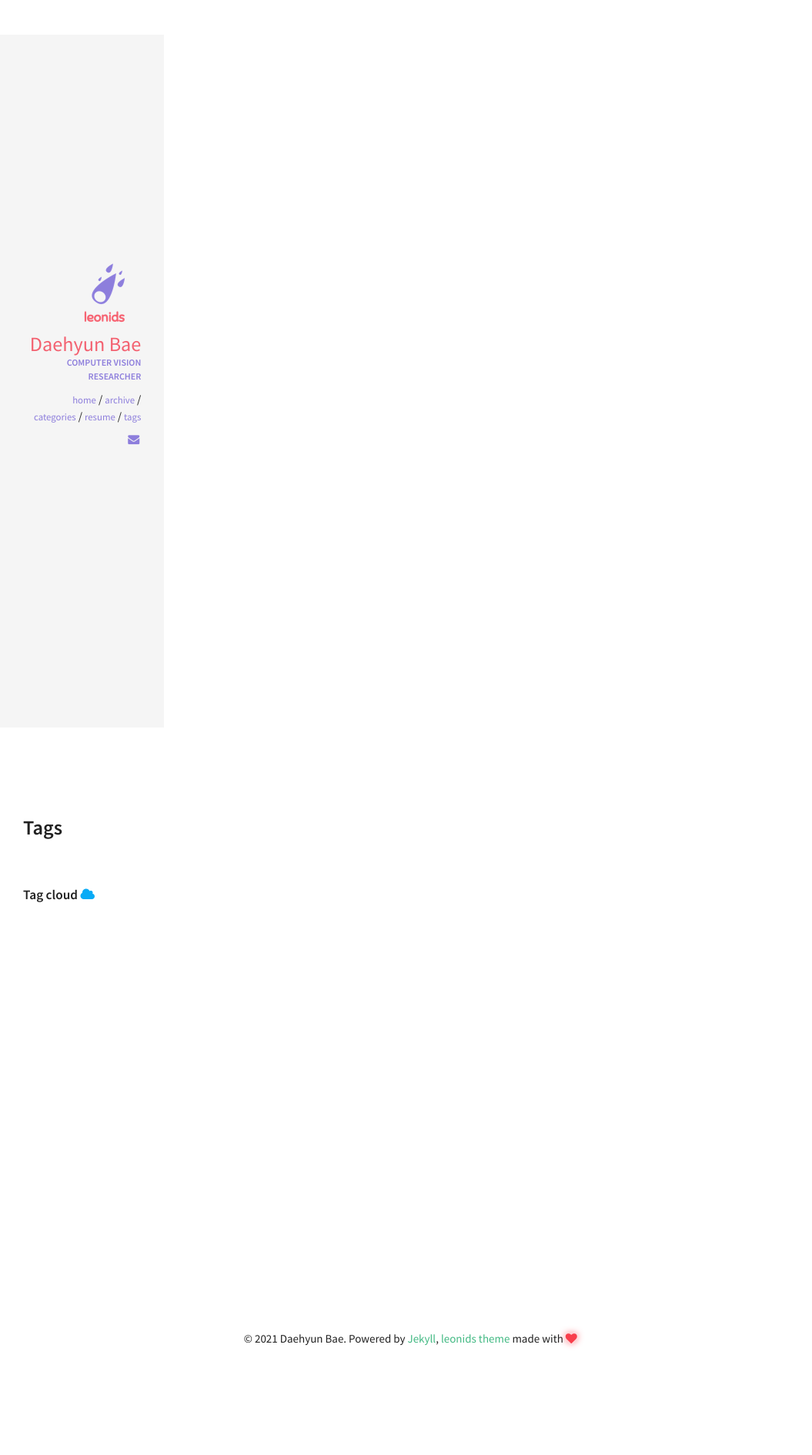
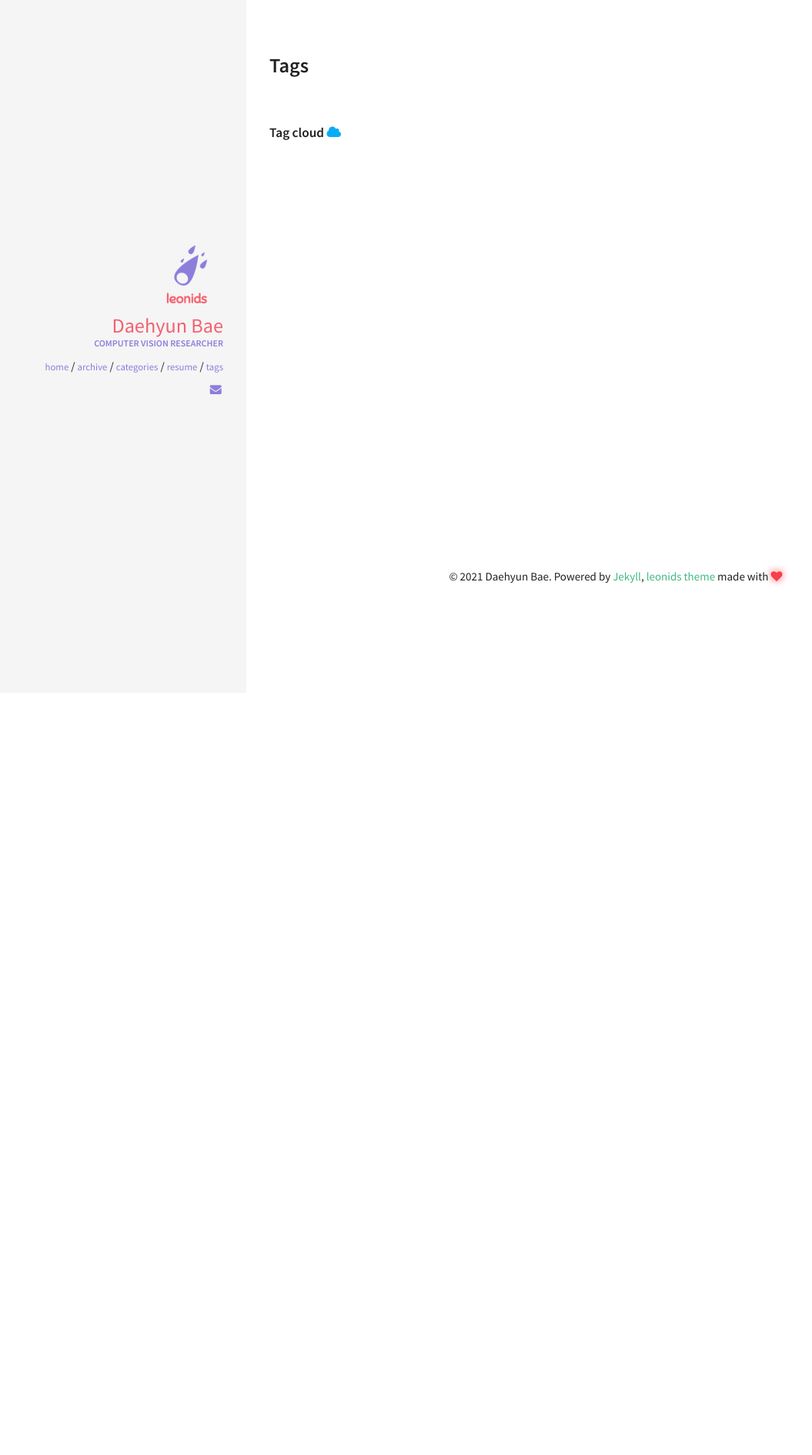
Before and after one commit to Daehyun-Bae/Daehyun-Bae.github.io, a Jekyll site: the page built from tags.html, in a window 1280 px wide. Shown: the whole page at 77% size, without its empty margins (0-1055 px from the left). Built offline with Jekyll 4.4.1, drawn with Linux system fonts in a browser that asks for light colours; after the commit the page ends 900 px from its top, so only the background shows below that.

Commit message:
Update default.html

```diff
--- a/_layouts/default.html
+++ b/_layouts/default.html
@@ -5,12 +5,12 @@
 
 <body>
   <div class="row">
-    <div class="col s12 m2">
+    <div class="col s12 m3">
       <div class="table cover">
         {% include sidebar.html %}
       </div>
     </div>
-    <div class="col s12 m10">
+    <div class="col s12 m9">
       <div class="post-listing">
         {{ content }}
         {% include footer.html %}
```
